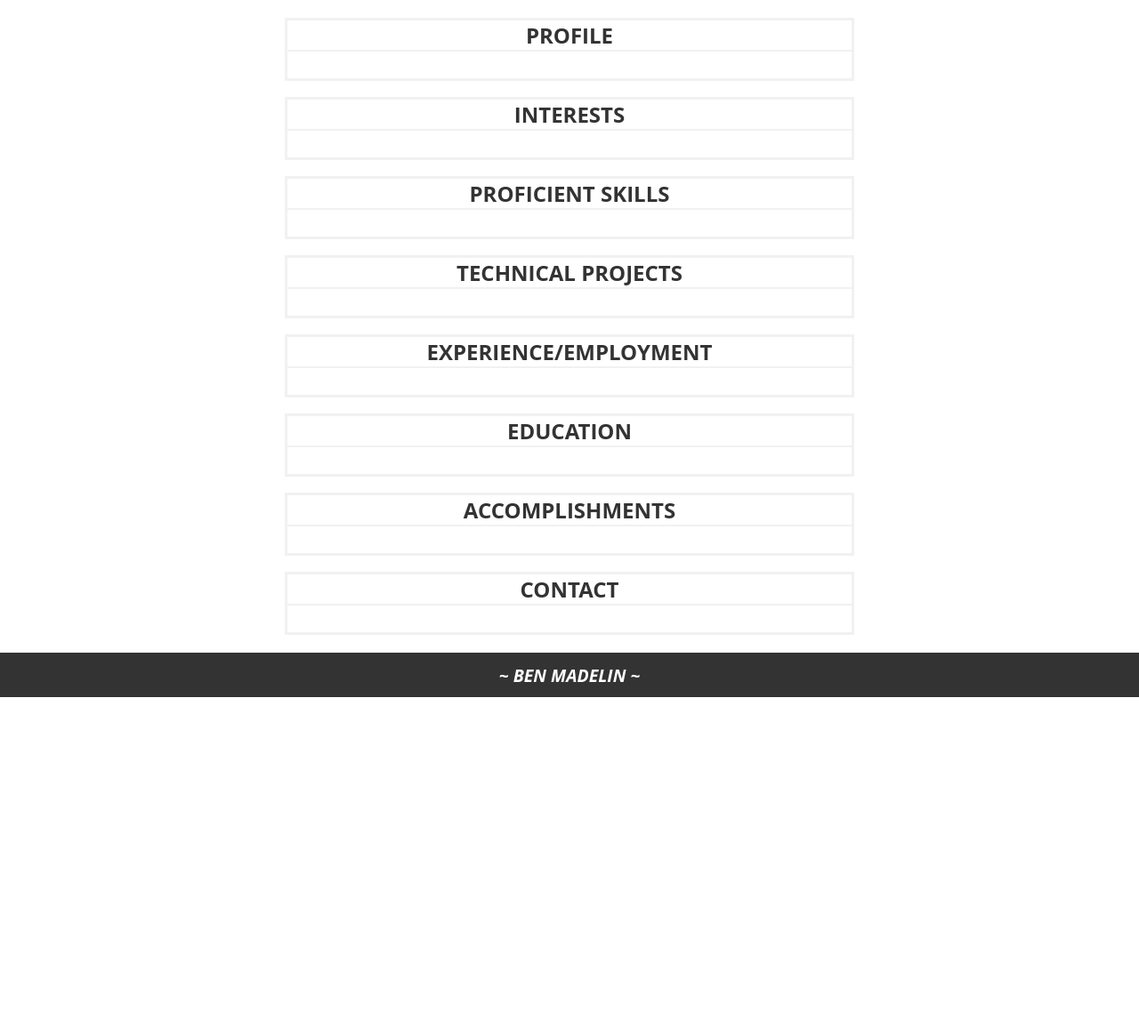
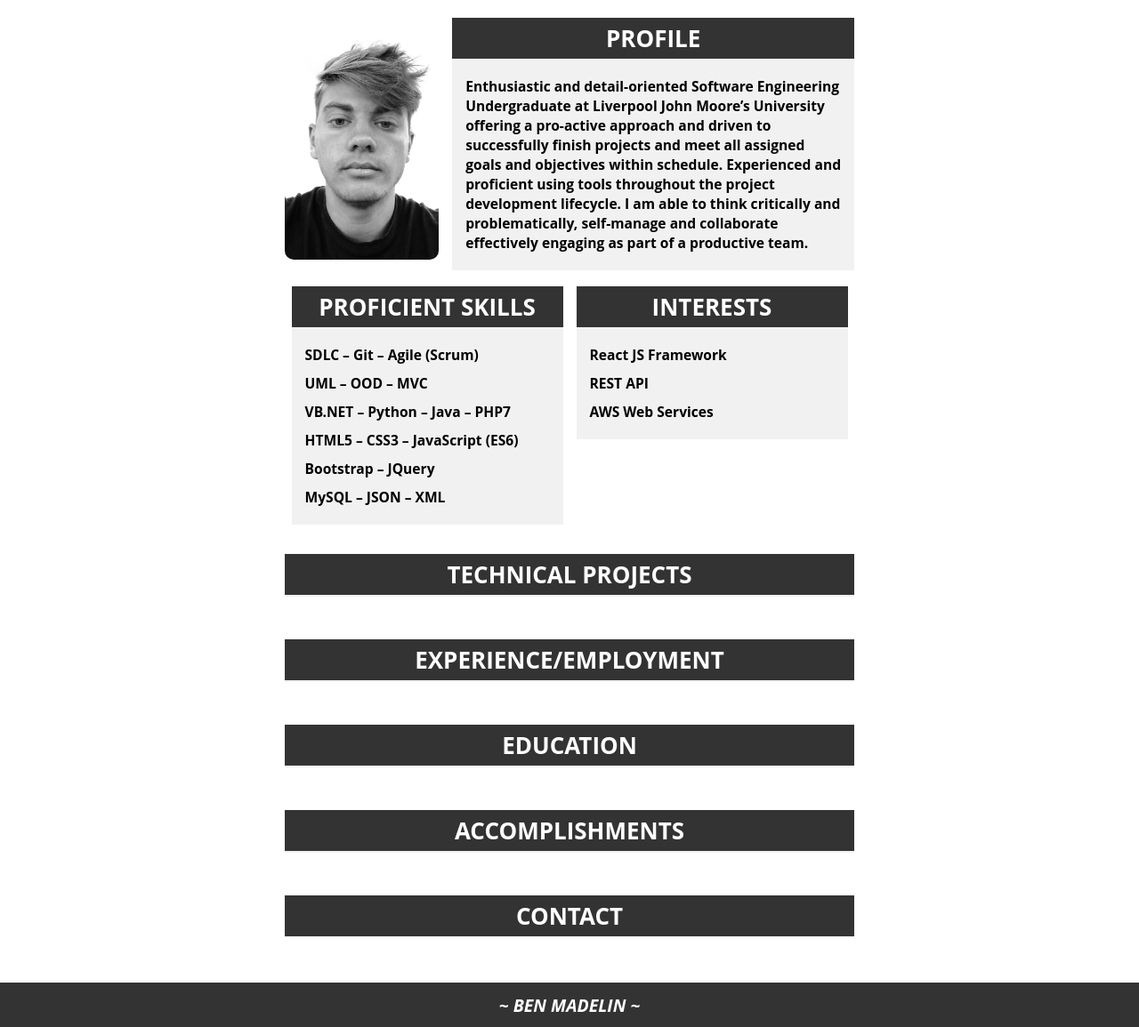
Before and after one commit to madelinben/professional-portfolio, a PHP site: page / in a window 1280 px wide. Shown: the part 55-1210 px from the top of the page at 89% size. Before the commit the page ends 839 px from the top, so only its background shows below. Run offline with PHP 8.4, Linux system fonts and the light colour scheme; some libraries are stand-ins or nearby versions.

Commit message:
Formatted section container layout and organised column structure.

```diff
--- a/index.php
+++ b/index.php
@@ -47,26 +47,45 @@
         <!-- CONTENT -->
         <div class="content-container">
 
-            <section id="profile-section">
-                <div class="section-title">Profile</div>
-                <hr />
+            <section id="profile-section" class="flex-vertical">
+                <div class="profile-container flex-horizontal">
+                    <img src="profile-headshot.jpeg" class="profile-img" alt="Professional Profile Headshot">
 
-            </section>
+                    <div class="flex-vertical">
+                        <div class="section-title">Profile</div>
 
-            <br />
+                        <div class="section-content">
+                            <p>Enthusiastic and detail-oriented Software Engineering Undergraduate at Liverpool John Moore’s University offering a pro-active approach and driven to successfully finish projects and meet all assigned goals and objectives within schedule. <wbr />Experienced and proficient using tools throughout the project development lifecycle. <wbr />I am able to think critically and problematically, self-manage and collaborate effectively engaging as part of a productive team.</p>
+                        </div>
+                    </div>
+                </div>
 
-            <section id="interest-section">
-                <div class="section-title">Interests</div>
-                <hr />
+                <br />
 
-            </section>
+                <div class="flex-col">
+                    <div class="skill-container flex-vertical">
+                        <div class="section-title">Proficient Skills</div>
 
-            <br />
+                        <div class="section-content">
+                            <p>SDLC – Git – Agile (Scrum)</p>
+                            <p>UML – OOD – MVC</p>
+                            <p>VB.NET – Python – Java – PHP7</p>
+                            <p>HTML5 – CSS3 – JavaScript (ES6)</p>
+                            <p>Bootstrap – JQuery</p>
+                            <p>MySQL – JSON – XML</p>
+                        </div>
+                    </div>
 
-            <section id="skill-section">
-                <div class="section-title">Proficient Skills</div>
-                <hr />
+                    <div class="interest-container flex-vertical">
+                        <div class="section-title">Interests</div>
 
+                        <div class="section-content">
+                            <p>React JS Framework</p>
+                            <p>REST API</p>
+                            <p>AWS Web Services</p>
+                        </div>
+                    </div>
+                </div>
             </section>
 
             <br />
--- a/style.css
+++ b/style.css
@@ -104,31 +104,67 @@ a:hover {
     align-items: center;
 }
 
+.flex-col {
+    width: 100%;
+    margin:0;
+    padding:0;
+    display: flex;
+    flex-direction: row;
+    justify-content: space-between;
+    align-items: flex-start;
+}
+
+.flex-col div {
+    width: calc(100% - 15px);
+}
+
+
+
 /*SECTION CONTAINER*/
 section {
     background-color: #ffffff;
-    border: 3px solid #f1f1f1;
+    /*border: 3px dotted #f1f1f1;*/
     padding-bottom: 15px;
 }
 
-/*
-.sub-section {
-    margin: 15px 0;
-    width: 100%;
-}
-*/
-
 .section-title {
-    color: #333333;
-    font-size: 24px;
+    background-color: #333333;
+    color: white; /*#333333;#464646;*/
+    font-size: 2rem;
     height: auto;
     width: 100%;
     text-align: center;
+
+    padding: 5px 0;
 }
 
 hr {
     border: 1px solid #f1f1f1;
     margin-bottom: 15px;
+}
+
+/*PROFILE*/
+.profile-container {
+    border-radius: 10px;
+    height: auto;
+}
+
+.profile-img {
+    height: 20rem;
+    border-radius: 10px;
+    margin-right: 15px;
+}
+
+.section-content {
+    padding: 15px;
+    background-color: #f1f1f1;
+    /*height: 100%;*/
+}
+
+.section-content p {
+    text-transform: initial;
+    font-size: 1.2rem;
+    padding: 5px 0;
 }
 
 
```
Also changed, not shown: profile-headshot.jpeg (added).
